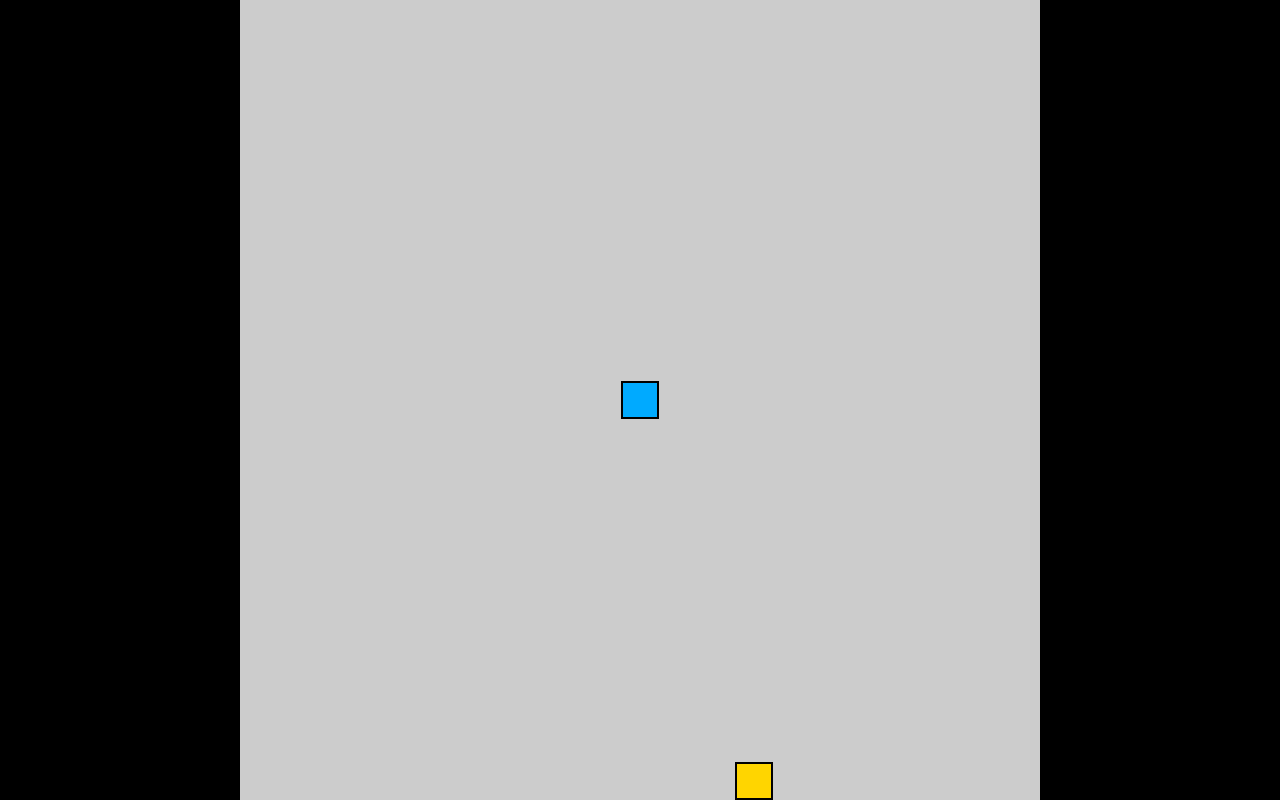
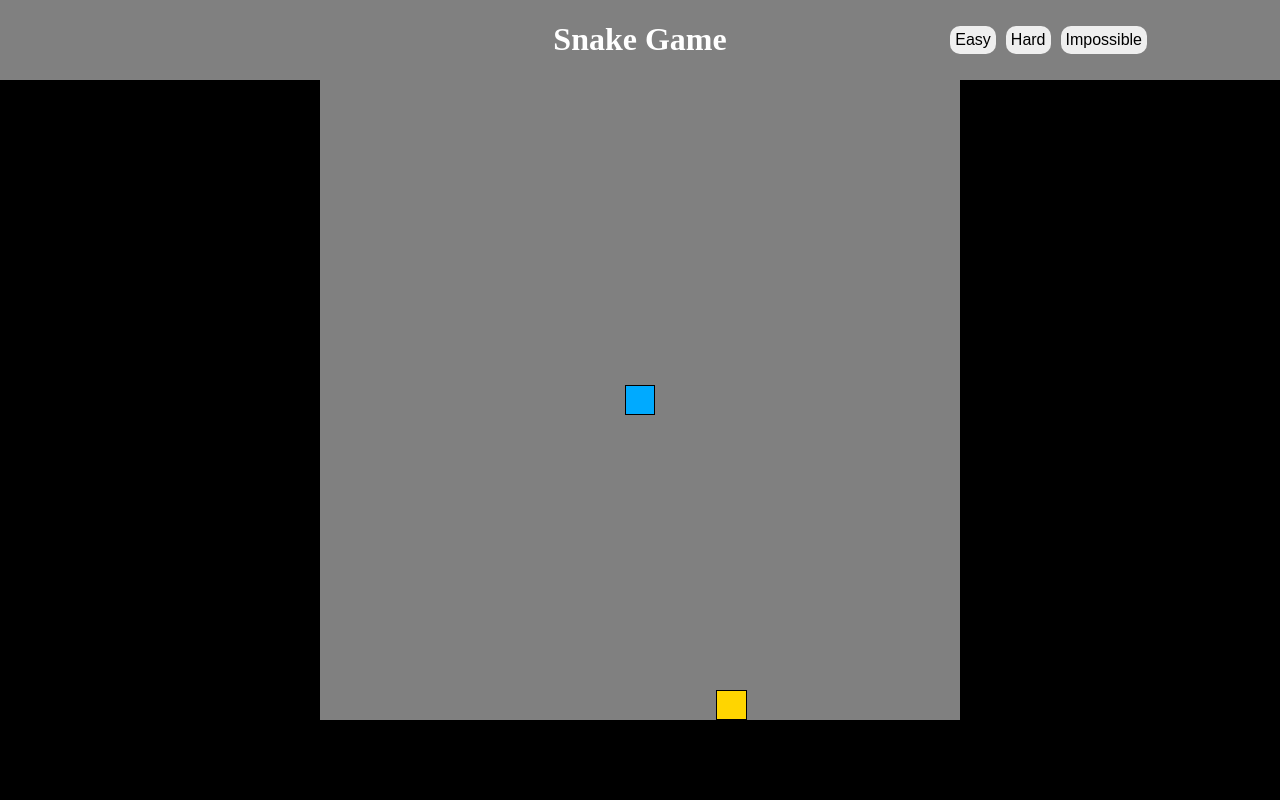
Before and after one commit to ArthurHW/Snake-Game, a plain HTML site: page index.html in a window 1280 px wide. Drawn offline with Linux system fonts and the light colour scheme.

Commit message:
Starting to change the snake game

```diff
--- a/snake.js
+++ b/assets/scripts/snake.js
@@ -1,6 +1,6 @@
 import { getInputDirection } from "./input.js"
 
-export const SNAKE_SPEED = 5
+export const SNAKE_SPEED = 15
 const snakeBody = [{x: 11, y: 11}]
 let newSegments = 0
 
--- /dev/null
+++ b/assets/styles/style.css
@@ -0,0 +1,62 @@
+body {
+    height: 100vh;
+    width: 100vw;
+    display: flex;
+    flex-direction: column;
+    justify-content: center;
+    align-items: center;
+
+    margin: 0;
+    background-color: black;
+}
+
+#header{
+    display: flex;
+    align-items: center;
+    justify-content: center;
+    background-color: gray;
+    position: absolute;
+    top: 0;
+    width: 100vw;
+}
+
+#title{
+    color: white;
+
+}
+
+#changeDifficultyContainer{
+    position: absolute;
+    right: 10%;
+    display: flex;
+    justify-content: center;
+}
+
+.changeDifficulty{
+    margin: 5px;
+    padding: 5px;
+    font-size: 16px;
+    border-radius: 10px;
+    outline: 0;
+    box-shadow: 0 0 0 0;
+    border: none;
+}
+
+#game-board {
+    background-color: gray;
+    width: 80vmin;
+    height: 80vmin;
+    display: grid;
+    grid-template-rows: repeat(21, 1fr);
+    grid-template-columns: repeat(21, 1fr);
+}
+
+.snake {
+    background-color: hsl(200, 100%, 50%);
+    border: .15vmin solid black;
+}
+
+.food {
+    background-color: hsl(50, 100%, 50%);
+    border: .15vmin solid black;
+}
--- a/index.html
+++ b/index.html
@@ -4,39 +4,21 @@
         <meta charset="UTF-8">
         <meta name="viewport" content="width=device-width, initial-scale=1.0">
         <title>Snake Game</title>
-        <style>
-            body{
-                height: 100vh;
-                width: 100vw;
-                display: flex;
-                justify-content: center;
-                align-items: center;
-                margin: 0;
-                background-color:  black;
-            }
-
-            #game-board{
-                background-color: #CCC;
-                width: 100vmin;
-                height: 100vmin;
-                display: grid;
-                grid-template-rows: repeat(21, 1fr);
-                grid-template-columns: repeat(21, 1fr);
-            }
-
-            .snake{
-                background-color: hsl(200, 100%, 50%);
-                border: .25vmin solid black;
-            }
-
-            .food{
-                background-color: hsl(50, 100%, 50%);
-                border: .25vmin solid black;
-            }
-        </style>
-        <script src="game.js" defer type="module"></script>
+        <link rel="stylesheet" href="./assets/styles/style.css">
+        <script src="./assets/scripts/game.js" defer type="module"></script>
     </head>
     <body>
+        <div id="header">
+            <h1 id="title">Snake Game</h1>
+            <div id="changeDifficultyContainer">
+                <button class="changeDifficulty" id="easy" onclick="changeToEasy()">Easy</button>
+                <button class="changeDifficulty" id="hard" onclick="changeToHard()">Hard</button>
+                <button class="changeDifficulty" id="impossible" onclick="changeToImpossible()">Impossible</button>
+            </div>
+
+
+        </div>
+
         <div id="game-board">
 
         </div>
```
Also changed, not shown: assets/scripts/food.js (renamed from food.js), assets/scripts/game.js (renamed from game.js), assets/scripts/grid.js (renamed from grid.js), assets/scripts/input.js (renamed from input.js).
